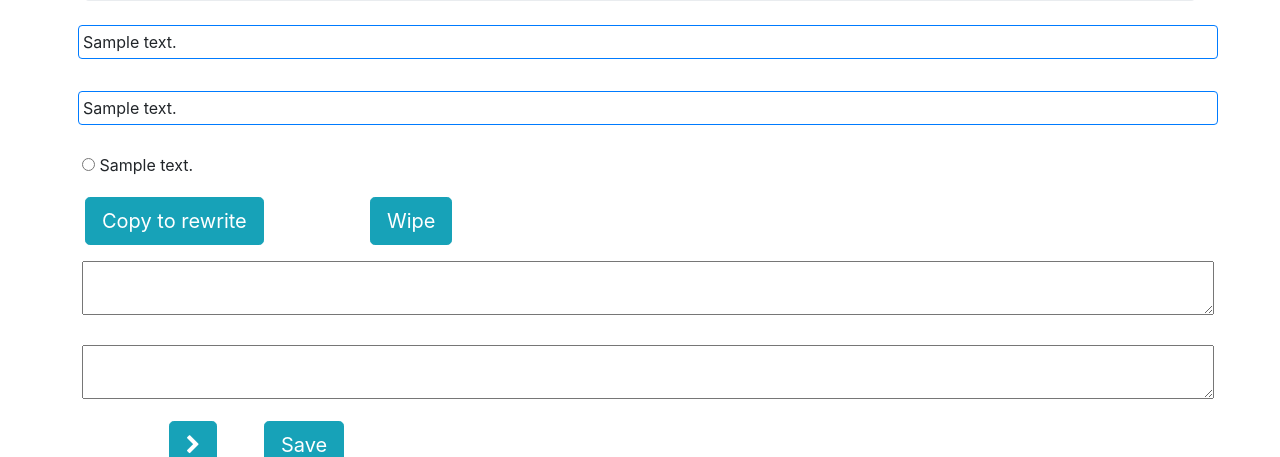
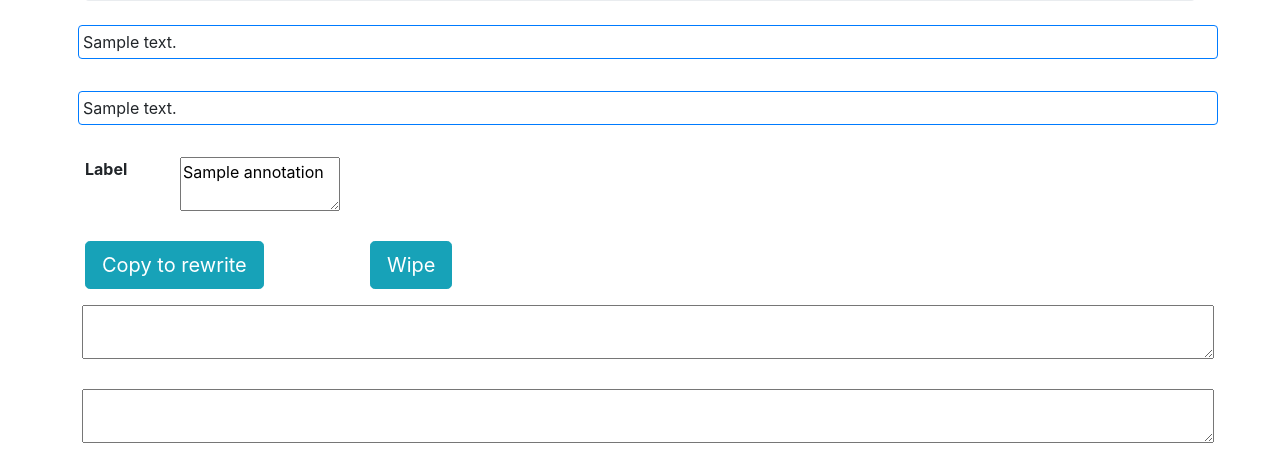
Before and after one commit to TurkuNLP/rew-para-anno, a Flask app: template paraanno/templates/doc.html in a window 1280 px wide. Shown: the part 47-504 px from the top of the page. Run offline with Flask 2, Linux system fonts and the light colour scheme; the template is opened without the code that fills it: most values are stand-ins (such as "Sample title", 1, 10 or a date in 2020); some libraries are stand-ins or nearby versions.

Commit message:
label as edit field

```diff
--- a/paraanno/templates/doc.html
+++ b/paraanno/templates/doc.html
@@ -38,13 +38,22 @@
       </div> <!-- row-->
 
 
-      {% for label,labeldesc in labels %}
-      <div class="row">
-	<div class="col-12 p-1 ml-2 mt-3">
-	  <input class="input autosave" type="radio" name="labelradio" id="labelradio" value="{{label}}" {% if label==annotation["label"] %}checked{% endif %}> {{labeldesc}} </input>
+      <!-- {% for label,labeldesc in labels %} -->
+      <!-- <div class="row"> -->
+      <!-- 	<div class="col-12 p-1 ml-2 mt-3"> -->
+      <!-- 	  <input class="input autosave" type="radio" name="labelradio" id="labelradio" value="{{label}}" {% if label==annotation["label"] %}checked{% endif %}> {{labeldesc}} </input> -->
+      <!-- 	</div> -->
+      <!-- </div> -->
+      <!-- {% endfor %} -->
+
+      <div class="row mt-4 mb-4">
+	<div class="col-1">
+	  <b>Label</b>
+	</div>
+	<div class="col-2">
+	  <textarea class="autosave" style="width:100%;" id="label">{{annotation["label"]}}</textarea>
 	</div>
       </div>
-      {% endfor %}
 
       <div class="row mt-3 mb-1">
 	<div class="col-3">
@@ -129,7 +138,7 @@
 
       function get_all_data() {
 	  var anns={};
-	  anns["label"]=$("input:radio[name=labelradio]:checked").val();
+	  anns["label"]=$("#label").val();
 	  anns["rew1"]=$("#text-rew-left").val();
 	  anns["rew2"]=$("#text-rew-right").val();
 	  anns["user"]=localStorage.getItem('username');
```
